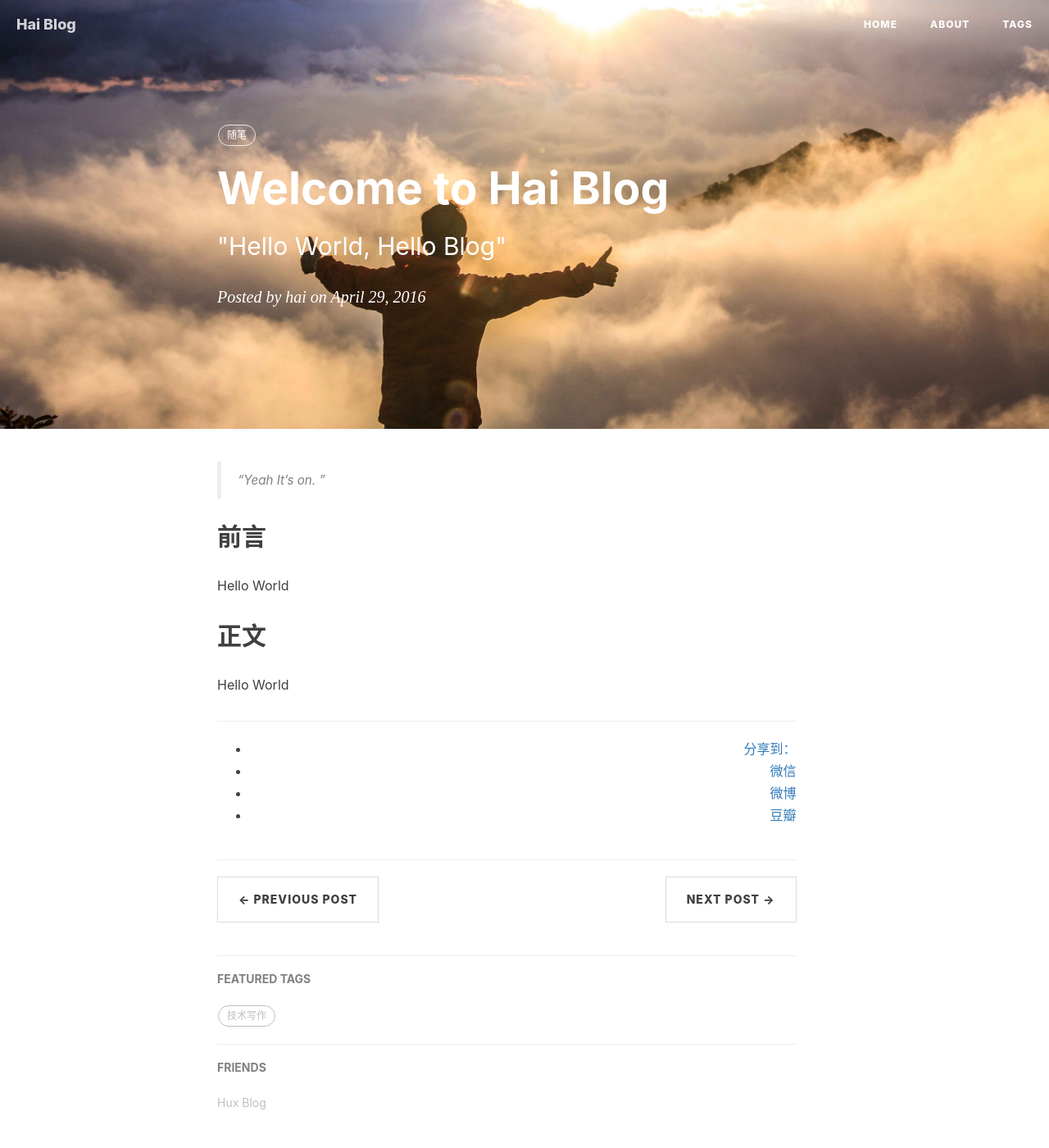
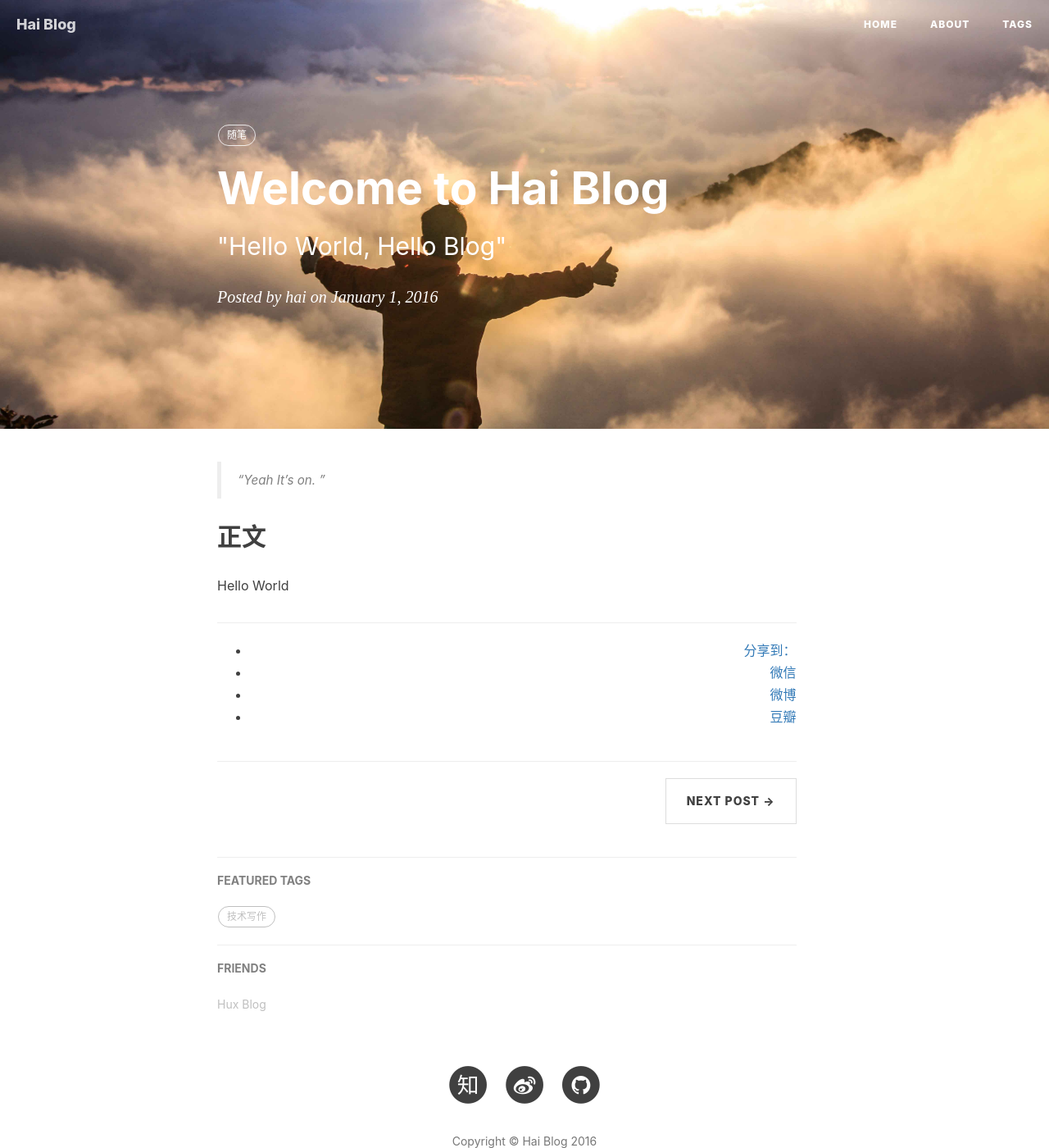
Before and after one commit to zqhai/zqhai.github.io, a Jekyll site: the page built from _posts/2016-01-01-Welcome.markdown, in a window 1280 px wide and 1400 px high. Shown: the whole window at 82% size. Built offline with Jekyll 4.4.1, drawn with Linux system fonts in a browser that asks for light colours; nearby versions of some CDN libraries; comment, search, counter and statistics services are not loaded; grey boxes are pictures that could not be loaded.

Commit message:
update welcome

```diff
--- a/_posts/2016-04-28-hello-2016.markdown
+++ b/_posts/2016-01-01-Welcome.markdown
@@ -2,7 +2,7 @@
 layout:     post
 title:      "Welcome to Hai Blog"
 subtitle:   " \"Hello World, Hello Blog\""
-date:       2016-04-29 00:00:00
+date:       2016-01-01 00:00:00
 author:     "hai"
 header-img: "img/post-head/201604291511.jpg"
 tags:
@@ -12,12 +12,6 @@
 > “Yeah It's on. ”
 
 
-## 前言
-
-Hello World
-
-
-
 
 ## 正文
 
```
